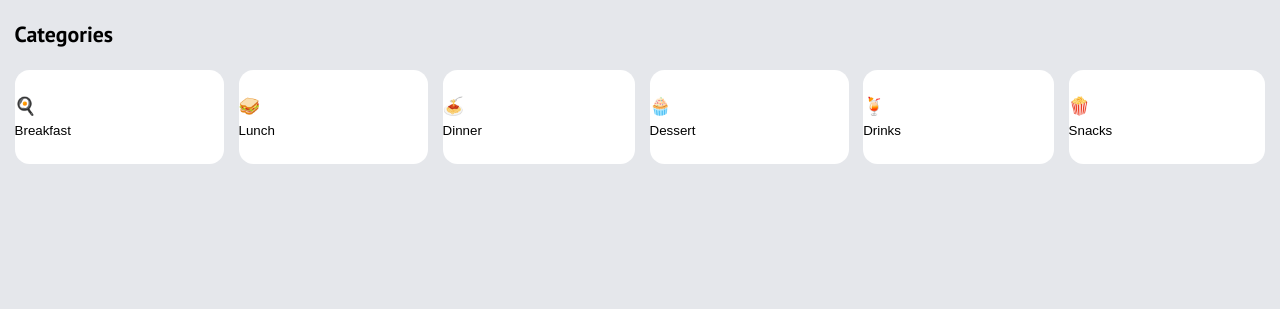
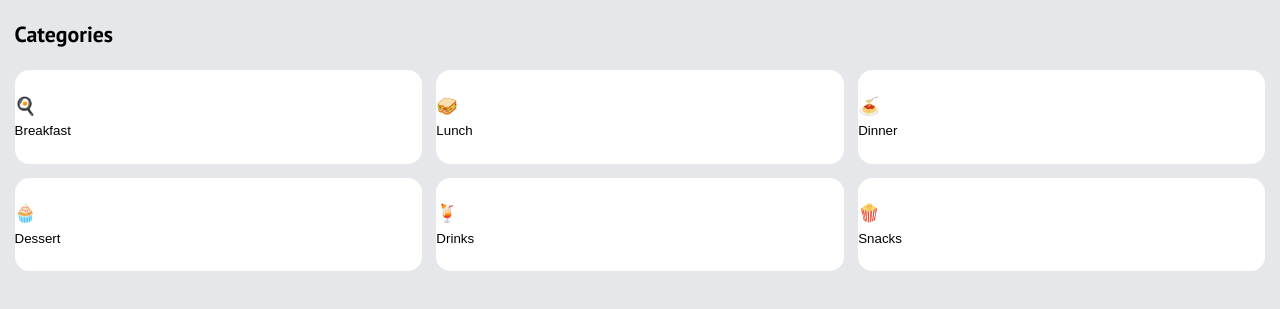
Before and after one commit to Velislav21/recipe-app, a React (Vite) app in the folder client/: page / in a window 1280 px wide. Shown: the part 487-796 px from the top of the page. Built offline with nearby package versions, Linux system fonts and the light colour scheme.

Commit message:
finishing the categories section

```diff
--- a/client/src/components/categories/Categories.module.css
+++ b/client/src/components/categories/Categories.module.css
@@ -2,16 +2,14 @@ section.category-section {
     padding: 0.5em 1em;
 }
 .categories-container {
-    display: flex;
-    flex-wrap: wrap;
+    display: grid;
+    grid-template-columns: 1fr 1fr 1fr;
     gap: 1em;
-    /* max-width: 30em; */
 }
 
 button.category {
-    max-width: 20em;
+    width: 100%;
     height: 7em;
-    flex-grow: 1;
     display: flex;
     flex-direction: column;
     justify-content: center;
@@ -20,6 +18,11 @@ button.category {
     background: rgb(255, 255, 255);
     border-radius: 1rem;
     cursor: pointer;
+    transition: all 0.2s ease-in-out;
+
+    &:hover {
+        transform: translateY(-7px);
+    }
 }
 .icon {
     font-size: 1.3em;
```
